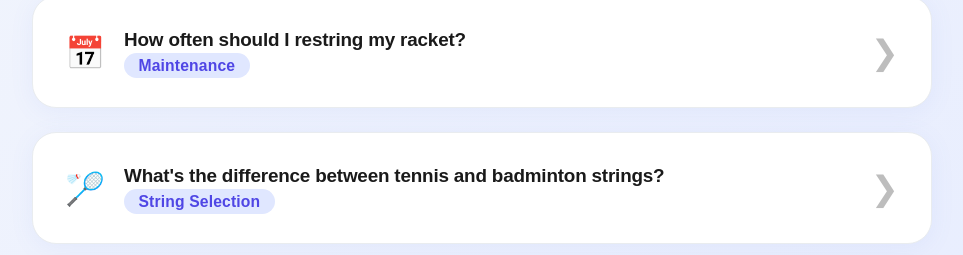
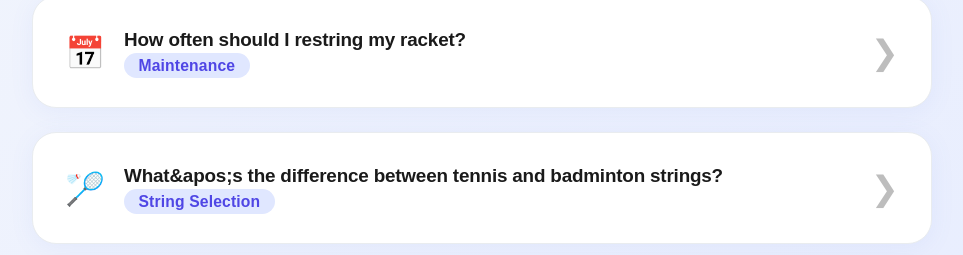
Before and after one commit to xinnio/restring-website, a Next.js app: page /faq in a window 1280 px wide. Shown: the part 1396-1651 px from the top of the page, without its empty margins (158-1121 px from the left). Built offline with nearby package versions, Linux system fonts and the light colour scheme.

Commit message:
fix: escape all unescaped single quotes in visible JSX text across codebase

```diff
--- a/src/app/faq/page.js
+++ b/src/app/faq/page.js
@@ -37,24 +37,24 @@ export default function FAQ() {
     },
     {
       question: "Can I provide my own string?",
-      answer: "Yes! You're welcome to bring your own string for a $30e. This is a great option if you have a specific preference or want to try a string we don't carry. Simply select \Own String\ when booking and bring the string with your racket.",
+      answer: "Yes! You&apos;re welcome to bring your own string for a $30e. This is a great option if you have a specific preference or want to try a string we don&apos;t carry. Simply select \Own String\ when booking and bring the string with your racket.",
       category: "Service Option",
       icon: "🎯"
     },
     {
       question: "What is grommet replacement, and when is it needed?",
-      answer: "Grommets are small plastic inserts that protect your strings from the racket frame. Over time, they can wear out—especially on older rackets. We charge $0.25t for replacements. We'll inspect your racket and recommend replacements if needed to prevent string breakage.",
+      answer: "Grommets are small plastic inserts that protect your strings from the racket frame. Over time, they can wear out—especially on older rackets. We charge $0.25t for replacements. We&apos;ll inspect your racket and recommend replacements if needed to prevent string breakage.",
       category: "Maintenance",
       icon: "🔧"
     },
     {
       question: "How often should I restring my racket?",
-      answer: "It depends on how frequently you play:\n\nRecreational players (1–2x/week): every 3–6 months\nRegular players (3–4x/week): every 2onths\nCompetitive players: monthly or even weekly\nStrings lose tension and performance over time, even if they don't break.",
+      answer: "It depends on how frequently you play:\n\nRecreational players (1–2x/week): every 3–6 months\nRegular players (3–4x/week): every 2onths\nCompetitive players: monthly or even weekly\nStrings lose tension and performance over time, even if they don&apos;t break.",
       category: "Maintenance",
       icon: "📅"
     },
     {
-      question: "What's the difference between tennis and badminton strings?",
+      question: "What&apos;s the difference between tennis and badminton strings?",
       answer: "Tennis strings are thicker and built for higher tension (40–70s) and larger racket heads. Badminton strings are thinner, designed for lower tension (16–35 lbs), and smaller, more flexible rackets. Using the wrong type of string can damage your racket and hinder performance.",
       category: "String Selection",
       icon: "🏸"
```
